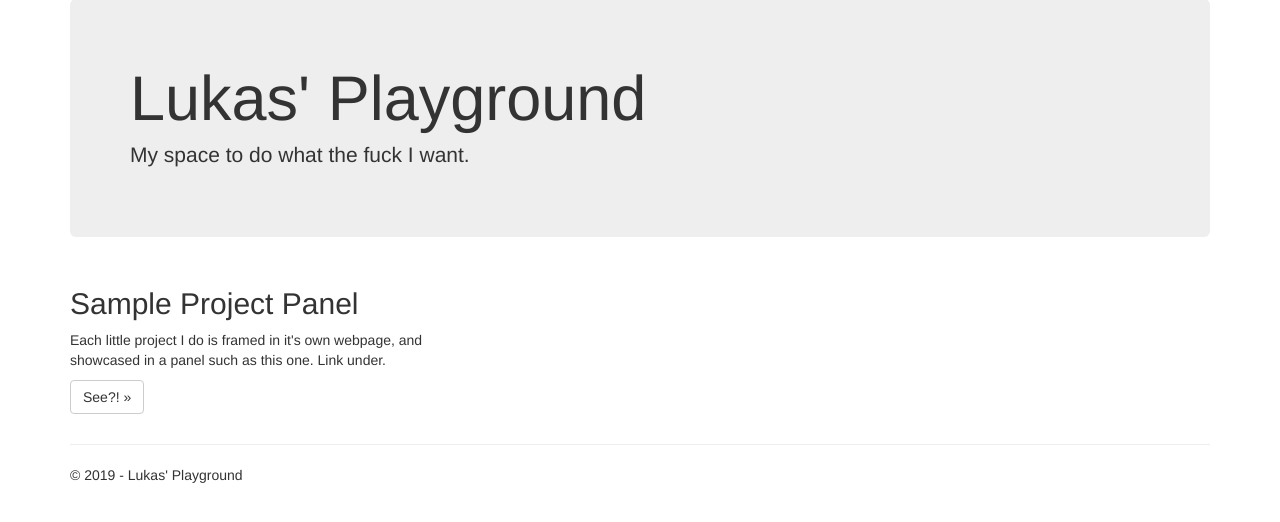
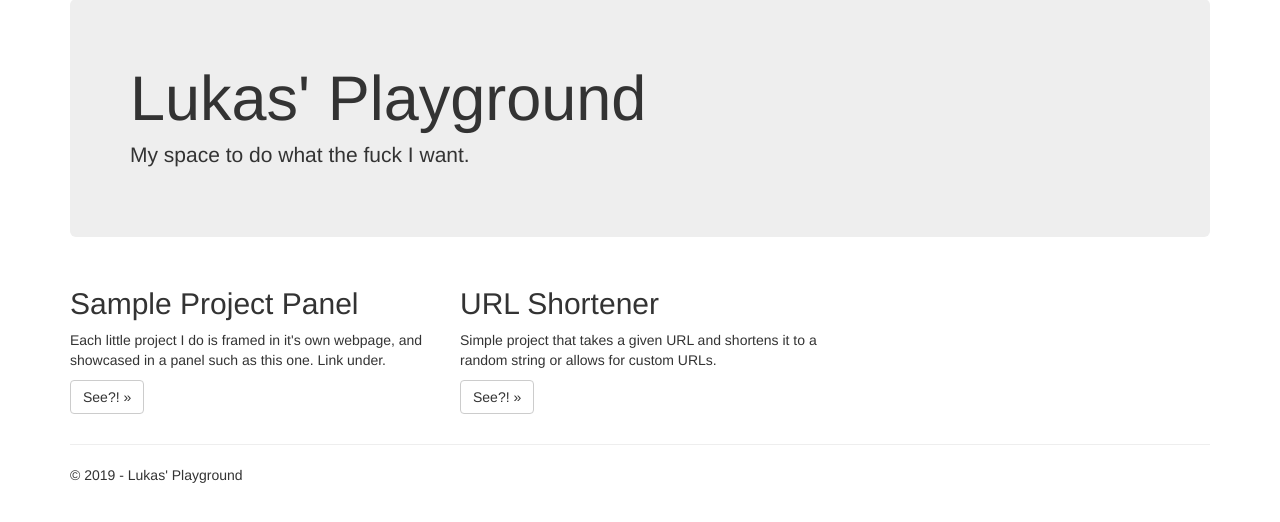
Before and after one commit to SchmielSocks/URLshortener, a Flask app: page / in a window 1280 px wide. Shown: the part 51-573 px from the top of the page. Run offline with Flask 2, Linux system fonts and the light colour scheme; parts of the project's set-up code (start-up, migrations or seed data) failed here and were passed over; some libraries are stand-ins or nearby versions.

Commit message:
Created workspace for URL Shortener project.

```diff
--- a/FlaskWebProject1/FlaskWebProject1/templates/index.html
+++ b/FlaskWebProject1/FlaskWebProject1/templates/index.html
@@ -16,6 +16,13 @@
         </p>
         <p><a class="btn btn-default" href="{{ url_for('sample') }}">See?! &raquo;</a></p>
     </div>
+    <div class="col-md-4">
+        <h2>URL Shortener</h2>
+        <p>
+            Simple project that takes a given URL and shortens it to a random string or allows for custom URLs.
+        </p>
+        <p><a class="btn btn-default" href="{{ url_for('urlShortener') }}">See?! &raquo;</a></p>
+    </div>
 </div>
 
 {% endblock %}
--- a/FlaskWebProject1/FlaskWebProject1/templates/sample.html
+++ b/FlaskWebProject1/FlaskWebProject1/templates/sample.html
@@ -2,6 +2,10 @@
 
 {% block content %}
 
-<h1> Sample project page. </h1>
+<div class="jumbotron">
+    <h1> Sample project page. </h1>
+    <p class="lead"> Sample text for a sample page. </p>
+</div>
+
 
 {% endblock %}
--- a/FlaskWebProject1/FlaskWebProject1/views.py
+++ b/FlaskWebProject1/FlaskWebProject1/views.py
@@ -25,3 +25,12 @@ def sample():
         title='Sample Project Page',
         year=datetime.now().year,
     )
+
+@app.route('/urlshortener')
+def urlShortener():
+    """Renders page that shortens URLs"""
+    return render_template(
+        'urlShortener.html',
+        title='URL Shortener',
+        year=datetime.now().year,
+    )
```
Also changed, not shown: FlaskWebProject1/FlaskWebProject1/templates/urlShortener.html (added, +15 -0 lines), 1 other file.
